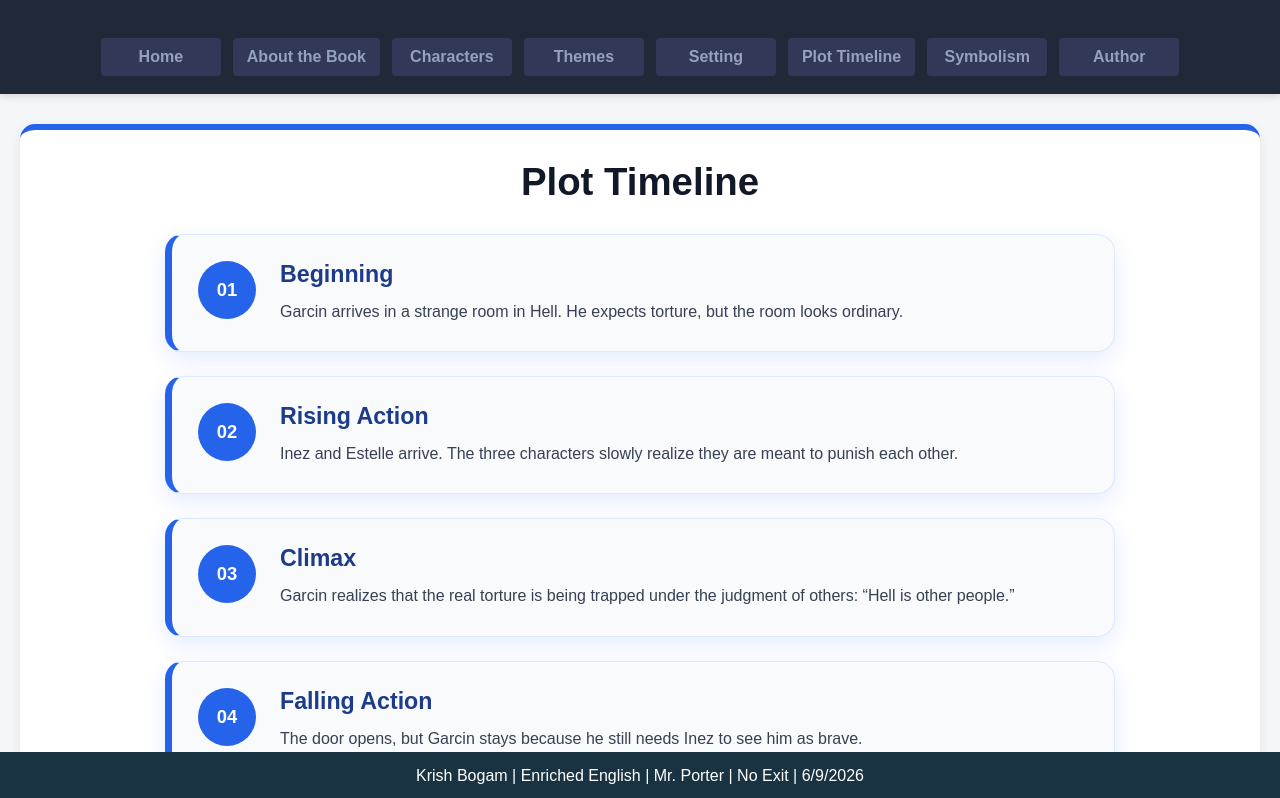
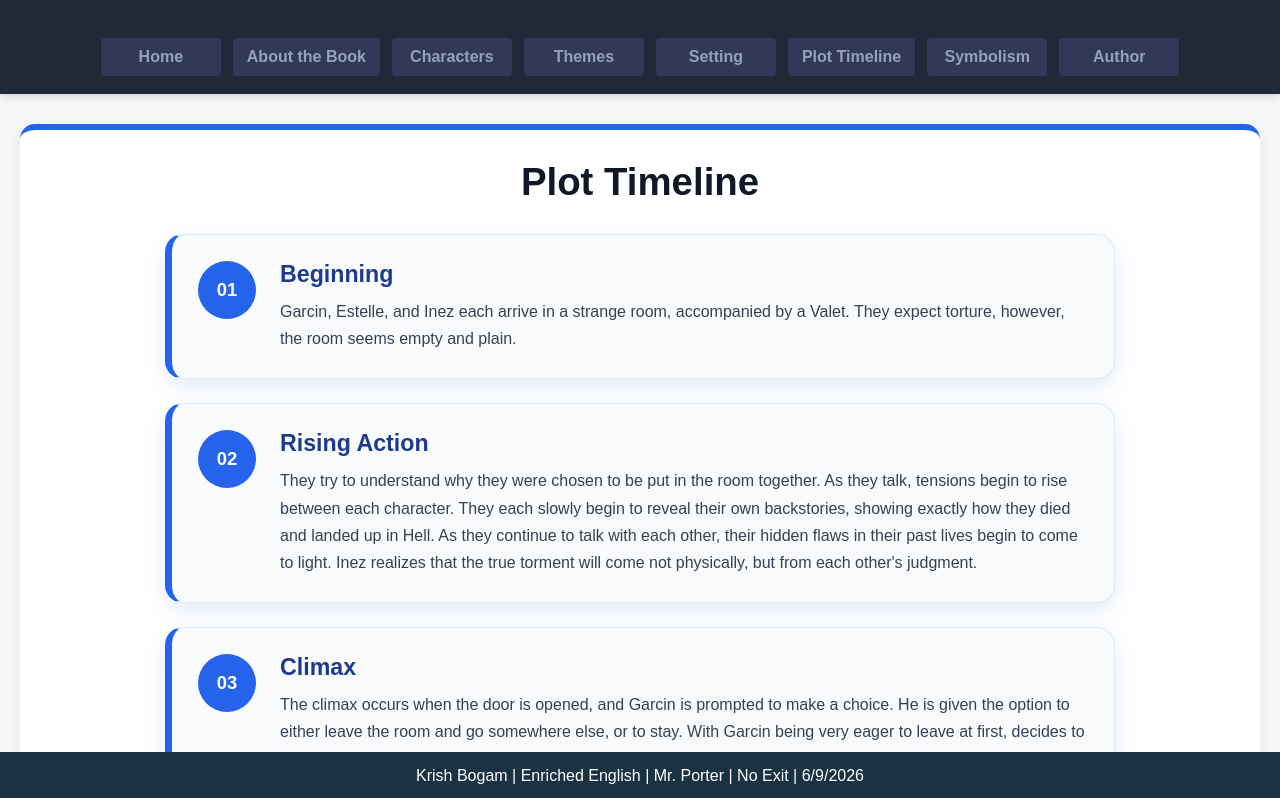
Before and after one commit to KBogam/NoExitAnalysisSite, a React (Vite) app: page /timeline in a window 1280 px wide. Shown: the top 798 px of the page. Built offline with nearby package versions, Linux system fonts and the light colour scheme.

Commit message:
Update site

```diff
--- a/src/pages/Symbolism.jsx
+++ b/src/pages/Symbolism.jsx
@@ -8,9 +8,9 @@ function Symbolism() {
       title: 'The Drawing Room',
       image:
         'https://clickamericana.com/wp-content/uploads/Heres-what-a-simple-1940s-style-living-room-makeover-looked-like-1536x1229.jpg',
-      symbol: 'The room where Garcin, Inez, and Estelle are trapped.',
+      symbol: 'The room in Hell where Garcin, Estelle, and Inez are trapped.',
       meaning:
-        'The room symbolizes psychological imprisonment. There are no flames or physical forms of torture, only the constant pressure from the other characters.',
+        'The room symbolizes eternal psychological entrapment. There are no flames or physical forms of torture, only constant tensions between each character.',
       evidence:
         'The characters cannot leave and must spend eternity confronting one another.',
       impact:
--- a/src/pages/Timeline.jsx
+++ b/src/pages/Timeline.jsx
@@ -12,8 +12,7 @@ function Timeline() {
           <div>
             <h2>Beginning</h2>
             <p>
-              Garcin arrives in a strange room in Hell. He expects torture, but
-              the room looks ordinary.
+              Garcin, Estelle, and Inez each arrive in a strange room, accompanied by a Valet. They expect torture, however, the room seems empty and plain.
             </p>
           </div>
         </article>
@@ -23,8 +22,8 @@ function Timeline() {
           <div>
             <h2>Rising Action</h2>
             <p>
-              Inez and Estelle arrive. The three characters slowly realize they
-              are meant to punish each other.
+              They try to understand why they were chosen to be put in the room together. As they talk, tensions begin to rise between each character. They each slowly begin to reveal their own backstories, showing exactly how they died and landed up in Hell. As they continue to talk with each other, their hidden flaws in their past lives begin to come to light. Inez realizes that the true torment will come not physically, but from each other's judgment.
+
             </p>
           </div>
         </article>
@@ -34,8 +33,7 @@ function Timeline() {
           <div>
             <h2>Climax</h2>
             <p>
-              Garcin realizes that the real torture is being trapped under the
-              judgment of others: “Hell is other people.”
+              The climax occurs when the door is opened, and Garcin is prompted to make a choice. He is given the option to either leave the room and go somewhere else, or to stay. With Garcin being very eager to leave at first, decides to stay simply due to his extreme fear of being called “cowardly” by Inez. His decision to stay reveals that he is trapped not by the room itself but by other’s judgment on him.
             </p>
           </div>
         </article>
@@ -45,8 +43,7 @@ function Timeline() {
           <div>
             <h2>Falling Action</h2>
             <p>
-              The door opens, but Garcin stays because he still needs Inez to
-              see him as brave.
+             When the door opens, the characters understand that escaping will never truly fix their internal problems. Each character soon goes back to their natural state of attention seeking, manipulation, and cowardness. They realize that they will always remain the same and emotionally dependent on each other forever.
             </p>
           </div>
         </article>
```
